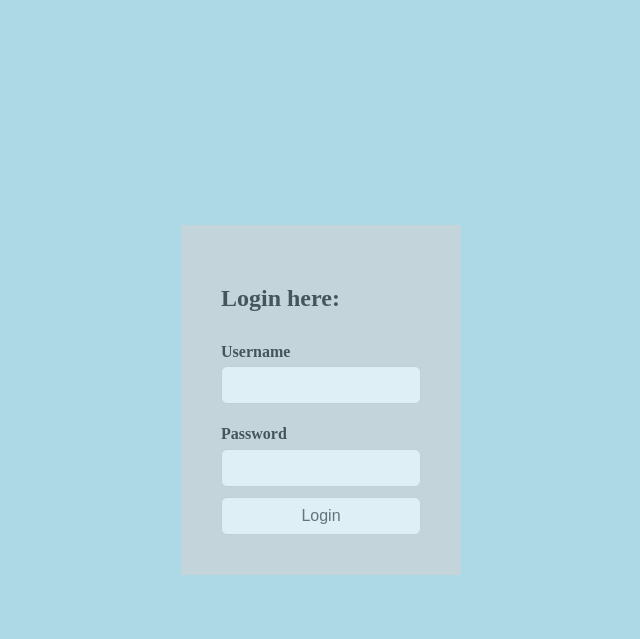
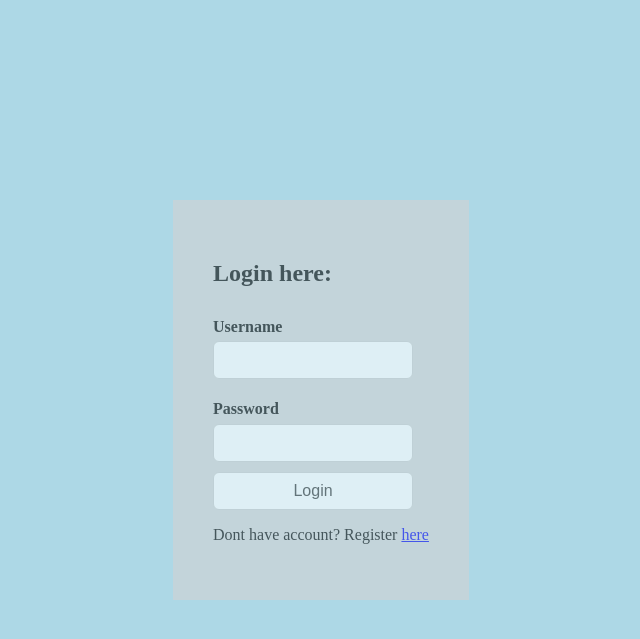
Before and after one commit to danijelsugar/simple-chat-app, a PHP site: page / in a window 1280 px wide. Shown: the top 639 px of the page, without its empty margins (319-959 px from the left). Run offline with PHP 8.4, Linux system fonts and the light colour scheme.

Commit message:
Added link for registration

```diff
--- a/index.php
+++ b/index.php
@@ -22,6 +22,7 @@
 				</div>
 				<input type="submit" value="Login">
 			</form>
+			<p>Dont have account? Register <a href="signup.php">here</a></p>
 		</div>
 	</div>
 </body>
```
